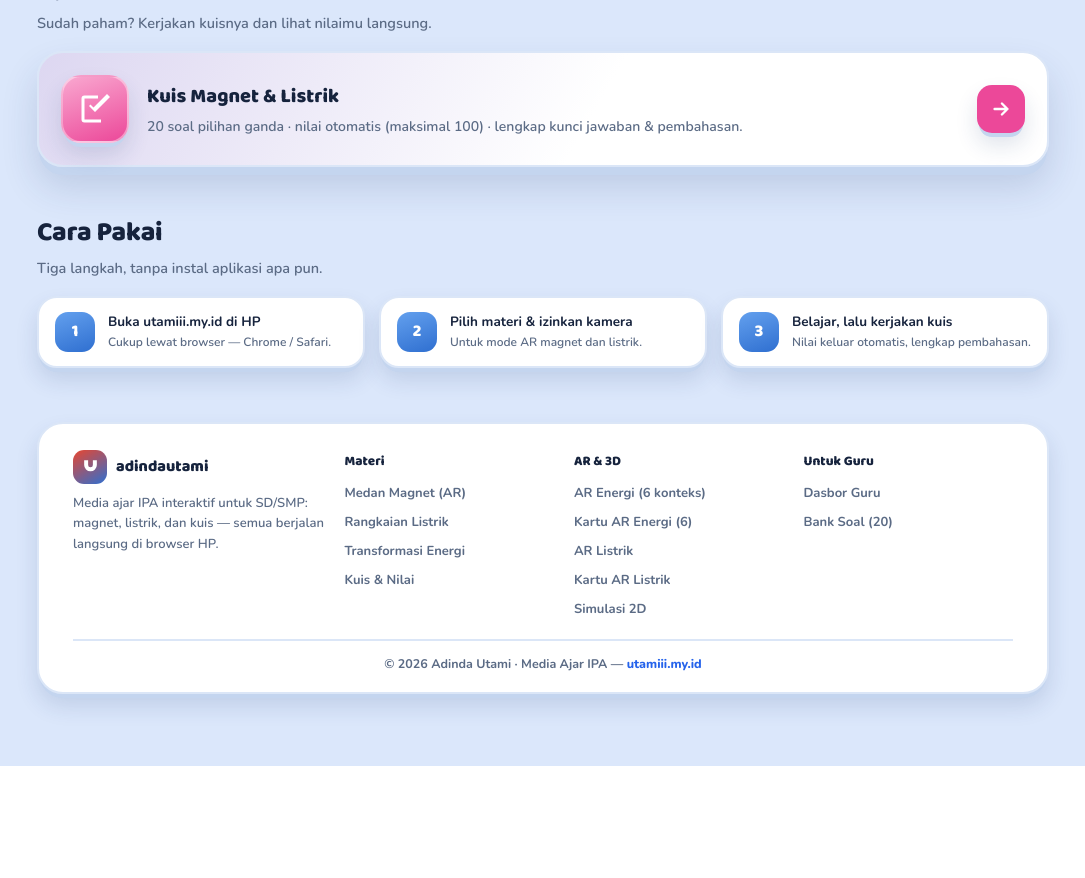
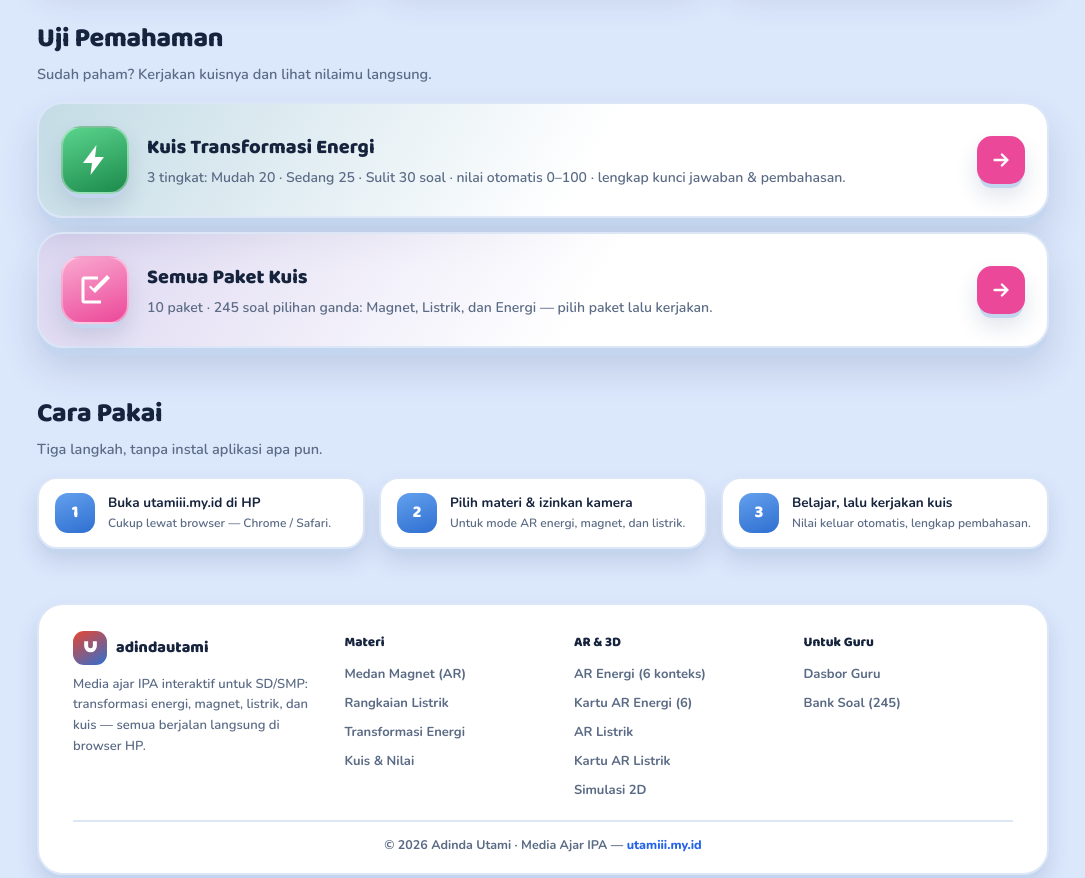
Before and after one commit to Kstriabintang/augmented-reality-magnet, a plain HTML site: page index.html in a window 1280 px wide. Shown: the part 1732-2610 px from the top of the page, without its empty margins (97-1182 px from the left). Before the commit the page ends 2498 px from the top, so only its background shows below. Drawn offline with nearby package versions, Linux system fonts and the light colour scheme.

Commit message:
Beranda: Energi masuk judul & headline, kartu Kuis Transformasi Energi (langsung ke paket Energi) + semua paket (10 paket · 245 soal), cara pakai & footer menyebut energi, Bank Soal (245); kuis: meta 10 paket/245 soal, contoh kelas IV-A; og:image kartu v2

```diff
--- a/index.html
+++ b/index.html
@@ -3,7 +3,7 @@
 <head>
 <meta charset="utf-8">
 <meta name="viewport" content="width=device-width, initial-scale=1, viewport-fit=cover">
-<title>Media Ajar IPA — Magnet &amp; Listrik | adindautami</title>
+<title>Media Ajar IPA — Energi, Magnet &amp; Listrik | adindautami</title>
 <meta name="description" content="Media ajar IPA interaktif untuk SD/SMP: transformasi energi 6 konteks (baterai & HP, panel surya, kendaraan, fotosintesis, PLTA, PLTU) dalam AR & 3D, medan magnet WebAR, rangkaian listrik, dan kuis bernilai otomatis. Karya Adinda Utami.">
 <meta name="theme-color" content="#eaf2ff">
 <link rel="icon" href="/favicon.ico" sizes="any">
@@ -11,7 +11,7 @@
 <link rel="apple-touch-icon" href="/apple-touch-icon.png">
 <meta property="og:type" content="website">
 <meta property="og:url" content="https://utamiii.my.id/">
-<meta property="og:title" content="Media Ajar IPA — Magnet & Listrik">
+<meta property="og:title" content="Media Ajar IPA — Energi, Magnet & Listrik">
 <meta property="og:description" content="Transformasi energi 6 konteks dalam AR & 3D + medan magnet WebAR + rangkaian listrik + kuis otomatis. Media ajar IPA untuk SD/SMP. Karya Adinda Utami.">
 <meta property="og:image" content="https://utamiii.my.id/og-image.jpg">
 <link rel="preconnect" href="https://fonts.googleapis.com">
@@ -76,7 +76,8 @@ header{display:flex; align-items:center; justify-content:space-between; gap:12px
 .eyebrow .dot{width:8px;height:8px;border-radius:50%;background:var(--volt);box-shadow:0 0 0 4px rgba(245,158,11,.25)}
 .hero h1{font-family:var(--font-d); font-weight:800; letter-spacing:-.4px; margin:16px 0 12px;
   font-size:clamp(30px,6vw,50px); line-height:1.02}
-.hero h1 .n{color:var(--n)} .hero h1 .s{color:var(--s)}
+.hero h1 .n{color:var(--n)} .hero h1 .s{color:var(--s)} .hero h1 .e{color:#1c8a4b}
+:root[data-theme="gelap"] .hero h1 .e{color:#5ad48d}
 .hero p{margin:0; max-width:460px; color:var(--sub); font-size:clamp(15px,2.6vw,17px); line-height:1.6; font-weight:600}
 .chips{display:flex; gap:9px; margin-top:20px; flex-wrap:wrap}
 .chip{display:inline-flex; align-items:center; gap:7px; font-family:var(--font-d); font-weight:700; font-size:13.5px;
@@ -215,6 +216,9 @@ header{display:flex; align-items:center; justify-content:space-between; gap:12px
   background:linear-gradient(120deg, rgba(236,72,153,.10), var(--card) 55%);
   border:2.5px solid var(--line); box-shadow:var(--shadow); transition:transform .18s ease}
 .kfeat:hover{transform:translateY(-4px)}
+.kfeat + .kfeat{margin-top:14px}
+.kfeat.ken{background:linear-gradient(120deg, rgba(28,138,75,.12), var(--card) 55%)}
+.kfeat.ken .kic{background:linear-gradient(160deg,#5ad48d,#1c8a4b)}
 .kic{flex:0 0 auto; width:68px; height:68px; border-radius:20px; display:grid; place-items:center;
   background:linear-gradient(160deg,var(--quiz2),var(--quiz)); box-shadow:var(--shadow-sm); border:2px solid rgba(255,255,255,.4)}
 .kic svg{width:36px;height:36px;fill:#fff}
@@ -272,7 +276,7 @@ footer{margin-top:54px; background:var(--card); border:2.5px solid var(--line);
   <section class="hero" id="hero">
     <div>
       <span class="eyebrow reveal"><span class="dot"></span> Media Ajar IPA · SD / SMP</span>
-      <h1 class="reveal">Belajar <span class="n">Magnet</span> &amp; <span class="s">Listrik</span> sambil bermain</h1>
+      <h1 class="reveal">Belajar <span class="e">Energi</span>, <span class="n">Magnet</span> &amp; <span class="s">Listrik</span> sambil bermain</h1>
       <p class="reveal">Ikuti <b>perjalanan transformasi energi</b> dalam 6 konteks nyata — baterai &amp; smartphone, panel surya, kendaraan, fotosintesis, PLTA, dan PLTU — lewat AR &amp; 3D di kamera HP. Lengkap dengan medan magnet, rangkaian listrik, dan kuis bernilai otomatis.</p>
       <div class="chips reveal">
         <span class="chip mg"><span class="cd"></span>Magnet</span>
@@ -455,11 +459,19 @@ footer{margin-top:54px; background:var(--card); border:2.5px solid var(--line);
 
   <h2 class="sec-h">Uji Pemahaman</h2>
   <p class="sec-sub">Sudah paham? Kerjakan kuisnya dan lihat nilaimu langsung.</p>
+  <a class="kfeat ken" href="/kuis/?paket=energi-mudah">
+    <span class="kic"><svg viewBox="0 0 24 24"><path d="M13 2L4 14h6l-1 8 9-12h-6l1-8z"/></svg></span>
+    <div>
+      <h3>Kuis Transformasi Energi</h3>
+      <p>3 tingkat: Mudah 20 · Sedang 25 · Sulit 30 soal · nilai otomatis 0–100 · lengkap kunci jawaban &amp; pembahasan.</p>
+    </div>
+    <span class="kgo"><svg viewBox="0 0 24 24"><path d="M5 12h14M13 6l6 6-6 6"/></svg></span>
+  </a>
   <a class="kfeat" href="/kuis/">
     <span class="kic"><svg viewBox="0 0 24 24"><path d="M9 11l3 3L22 4l-2-2-9 9-2-2-1 1zM3 5v14a2 2 0 0 0 2 2h11v-2H5V5h9V3H5a2 2 0 0 0-2 2z"/></svg></span>
     <div>
-      <h3>Kuis Magnet &amp; Listrik</h3>
-      <p>20 soal pilihan ganda · nilai otomatis (maksimal 100) · lengkap kunci jawaban &amp; pembahasan.</p>
+      <h3>Semua Paket Kuis</h3>
+      <p>10 paket · 245 soal pilihan ganda: Magnet, Listrik, dan Energi — pilih paket lalu kerjakan.</p>
     </div>
     <span class="kgo"><svg viewBox="0 0 24 24"><path d="M5 12h14M13 6l6 6-6 6"/></svg></span>
   </a>
@@ -468,7 +480,7 @@ footer{margin-top:54px; background:var(--card); border:2.5px solid var(--line);
   <p class="sec-sub">Tiga langkah, tanpa instal aplikasi apa pun.</p>
   <section class="steps" id="cara">
     <div class="step reveal"><span class="sn">1</span><p>Buka <b>utamiii.my.id</b> di HP<small>Cukup lewat browser — Chrome / Safari.</small></p></div>
-    <div class="step reveal"><span class="sn">2</span><p>Pilih materi &amp; izinkan kamera<small>Untuk mode AR magnet dan listrik.</small></p></div>
+    <div class="step reveal"><span class="sn">2</span><p>Pilih materi &amp; izinkan kamera<small>Untuk mode AR energi, magnet, dan listrik.</small></p></div>
     <div class="step reveal"><span class="sn">3</span><p>Belajar, lalu kerjakan kuis<small>Nilai keluar otomatis, lengkap pembahasan.</small></p></div>
   </section>
 
@@ -476,7 +488,7 @@ footer{margin-top:54px; background:var(--card); border:2.5px solid var(--line);
     <div class="fcols">
       <div>
         <div class="fbrand"><span class="mk"><svg viewBox="0 0 24 24"><path d="M4 4h5v6a3 3 0 0 0 6 0V4h5v6a8 8 0 0 1-16 0V4z"/></svg></span>adindautami</div>
-        <p class="fabout">Media ajar IPA interaktif untuk SD/SMP: magnet, listrik, dan kuis — semua berjalan langsung di browser HP.</p>
+        <p class="fabout">Media ajar IPA interaktif untuk SD/SMP: transformasi energi, magnet, listrik, dan kuis — semua berjalan langsung di browser HP.</p>
       </div>
       <div>
         <h4>Materi</h4>
@@ -501,7 +513,7 @@ footer{margin-top:54px; background:var(--card); border:2.5px solid var(--line);
         <h4>Untuk Guru</h4>
         <ul>
           <li><a href="https://admin.utamiii.my.id" rel="noopener">Dasbor Guru</a></li>
-          <li><a href="/kuis/">Bank Soal (20)</a></li>
+          <li><a href="/kuis/">Bank Soal (245)</a></li>
         </ul>
       </div>
     </div>
--- a/js/kuis.js
+++ b/js/kuis.js
@@ -61,7 +61,7 @@ function screenStart() {
     <form class="k-card k-form" id="k-form" novalidate>
       <div class="k-formpaket">Paket terpilih: <b id="k-pname">${escapeHtml(PAKET[paketKey].label)}</b></div>
       <label class="k-field"><span>Nama lengkap</span><input id="f-nama" type="text" autocomplete="name" placeholder="mis. Ananda Putri" required><em class="k-err" id="e-nama"></em></label>
-      <label class="k-field"><span>Kelas</span><input id="f-kelas" type="text" autocomplete="off" placeholder="mis. VI-A" required><em class="k-err" id="e-kelas"></em></label>
+      <label class="k-field"><span>Kelas</span><input id="f-kelas" type="text" autocomplete="off" placeholder="mis. IV-A" required><em class="k-err" id="e-kelas"></em></label>
       <label class="k-field"><span>Nama sekolah</span><input id="f-sekolah" type="text" autocomplete="off" placeholder="mis. SD Negeri 1" required><em class="k-err" id="e-sekolah"></em></label>
       <button class="k-btn k-btn-primary" type="submit">Mulai Kuis →</button>
       <a class="k-back" href="/">← Kembali ke beranda</a>
```
Also changed, not shown: energi/ar/kartu/index.html (+1 -1 lines), kuis/index.html (+4 -4 lines).
